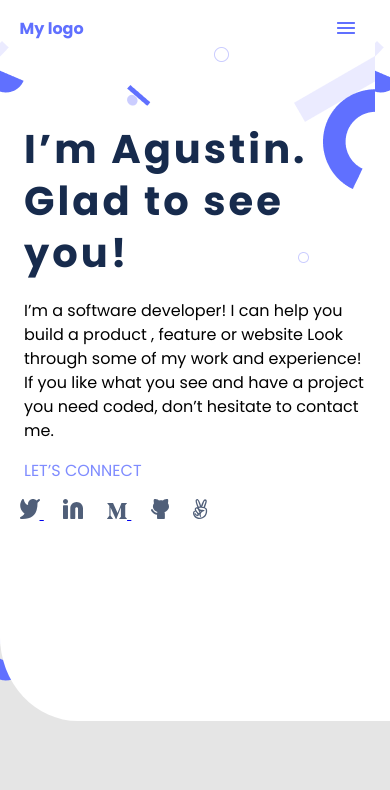
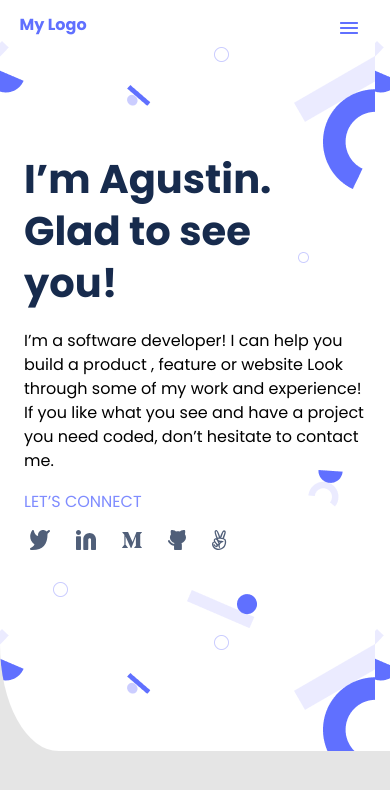
Before and after one commit to SaveryIV/SaveryIV.github.io, a website: page index.html in a window 390 px wide. Drawn offline with Linux system fonts and the light colour scheme.

Commit message:
Added new styles

```diff
--- a/index.html
+++ b/index.html
@@ -1,37 +1,40 @@
 <!DOCTYPE html>
 <html lang="en">
   <head>
-    <meta charset="UTF-8" />
+    <meta chars et="UTF-8" />
     <meta http-equiv="X-UA-Compatible" content="IE=edge" />
     <meta name="viewport" content="width=device-width, initial-scale=1.0" />
     <link rel="stylesheet" href="style.css" />
+
     <title>Document</title>
   </head>
   <body class="body">
     <header class="header">
-      <p class="header logo">My logo</p>
+      <a href="index.html" class="brand">My Logo</a>
       <nav class="header nav">
-        <img src="./resources/icons/Unionhamburger.png" alt="Hamburger" />
+        <img src="./resources/icons/Unionhamburger.png" alt="" />
       </nav>
     </header>
-    <section class="section-container">
+    <main>
+      <section class="headline-container">
         <article class="article">
           <div class="article item2">
-          <p class="title">
+            <h1 class="title">
               I’m Agustin.<br />
               Glad to see<br />
               you!
-          </p>
+            </h1>
           </div>
           <div class="article item3">
             <p class="presentation">
               I’m a software developer! I can help you build a product , feature
-            or website Look through some of my work and experience! If you like
-            what you see and have a project you need coded, don’t hesitate to
-            contact me.
+              or website Look through some of my work and experience! If you
+              like what you see and have a project you need coded, don’t
+              hesitate to contact me.
             </p>
-          <p class="connection">LET’S CONNECT</p>
-          <span class="span">
+            <a class="connection" href="index.html">LET’S CONNECT</a>
+            <ul class="span">
+              <li>
                 <a href="https://ar.twitter.com/">
                   <img
                     src="./resources/icons/Vectoricons-3.svg"
@@ -39,12 +42,18 @@
                     class="social-media"
                   />
                 </a>
+              </li>
+
+              <li>
                 <a href="https://ar.linkedin.com/"
                   ><img
                     src="./resources/icons/Linkedin iconicons.svg"
                     alt="Linkedin"
                     class="social-media"
                 /></a>
+              </li>
+
+              <li>
                 <a href="https://medium.com/">
                   <img
                     src="./resources/icons/Vectoricons-1.svg"
@@ -52,22 +61,33 @@
                     class="social-media"
                   />
                 </a>
+              </li>
+
+              <li>
                 <a href="https://github.com/"
                   ><img
                     src="./resources/icons/Vectoricons-2.svg"
                     alt="GitHub"
                     class="social-media"
                 /></a>
+              </li>
+
+              <li>
                 <a href="index.html" target="_self"
                   ><img
                     src="./resources/icons/Vectoricons.svg"
                     alt="¿?"
                     class="social-media"
                 /></a>
-          </span>
+              </li>
+            </ul>
           </div>
         </article>
       </section>
-    <main></main>
+      <section class="work-section">
+        <br /><br /><br /><br /><br /><br /><br />
+      </section>
+    </main>
+    <footer></footer>
   </body>
 </html>
--- a/style.css
+++ b/style.css
@@ -28,19 +28,20 @@
     width: 100vw;
   }
 
-  .section-container {
-    background-color: #fff;
+  .headline-container {
     height: 60vh;
     width: 100vw;
   }
 
-  .logo {
+  .brand {
     font-family: Poppins-Bold, sans-serif;
     flex-shrink: 3;
     max-height: 5%;
     max-width: 20%;
+    padding-top: 2%;
     margin-bottom: 0;
     padding-left: 5%;
+    text-decoration: none;
     color: #6070ff;
   }
 
@@ -52,7 +53,10 @@
 
   article {
     display: flex;
+    max-height: 90vh;
     flex-direction: column;
+    background-color: white;
+    border-bottom-left-radius: 15%;
     background-image: url("./resources/images/header-shapes\ mobilebackground-Main.png");
   }
 
@@ -61,7 +65,6 @@
   }
 
   .item3 {
-    background-color: #fff;
     height: 50vh;
     border-bottom-left-radius: 20%;
   }
@@ -69,13 +72,13 @@
   .title {
     font-family: Poppins-Bold, sans-serif;
     font-weight: 700;
+    font-size: 30px;
     font-size: 40px;
     line-height: 52px;
     text-align: left;
     color: #172b4d;
-    letter-spacing: 3px;
-    word-spacing: normal;
     padding-left: 24px;
+    padding-top: 30px;
     margin-bottom: 20px;
   }
 
@@ -95,9 +98,18 @@
     font-size: 16px;
     line-height: 24px;
     color: #7f8cff;
+    text-decoration: none;
+  }
+
+  .span {
+    display: flex;
+    justify-content: left;
+    list-style: none;
+    padding-left: 1%;
+    padding-right: 10vw;
   }
 
   .social-media {
-    padding-left: 5%;
+    margin-left: 26px;
   }
 }
```
Also changed, not shown: resources/icons/My Logo.png (added), resources/icons/agustin-soria-dev-logo.png (added). Lines whose indentation alone changed are shown as unchanged.
